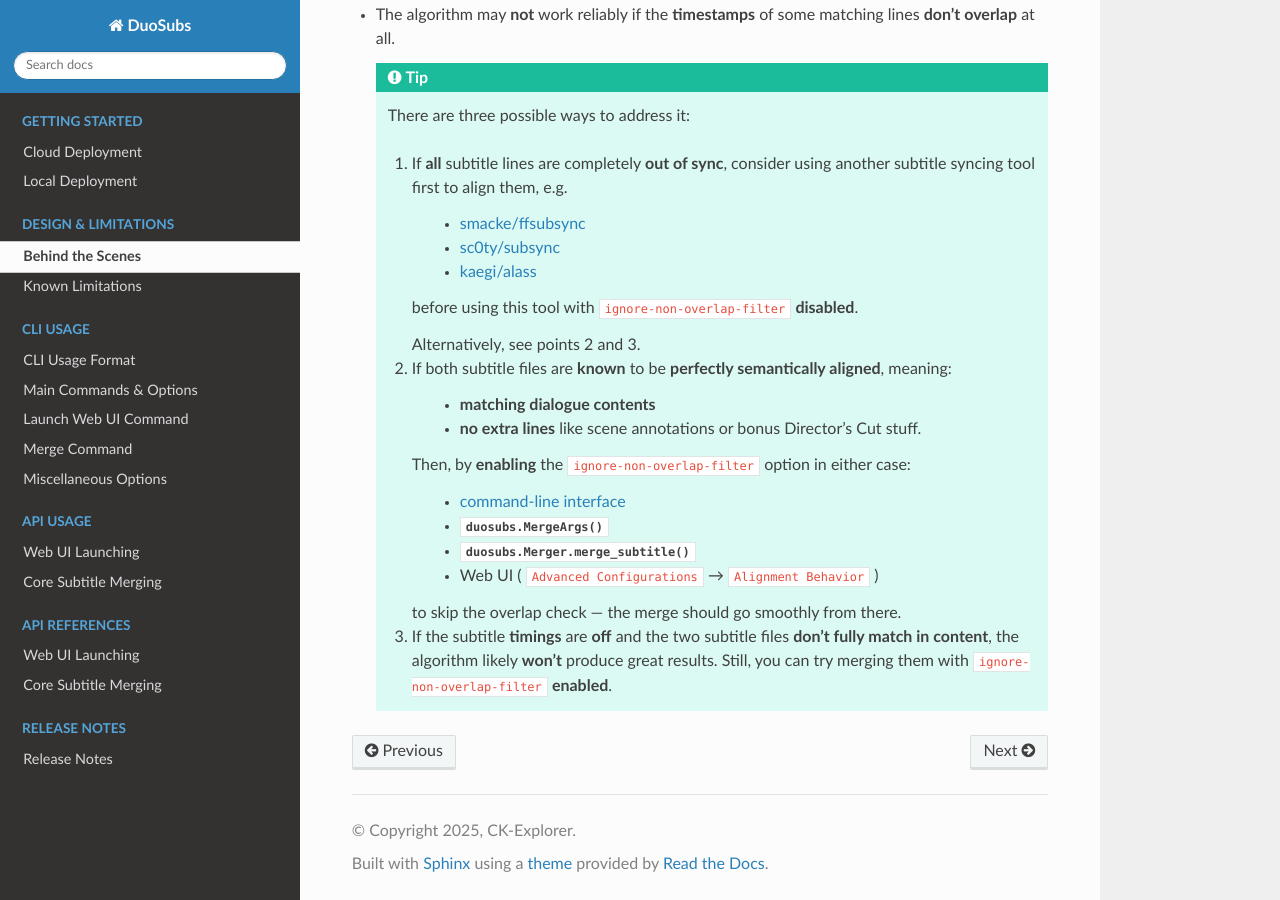
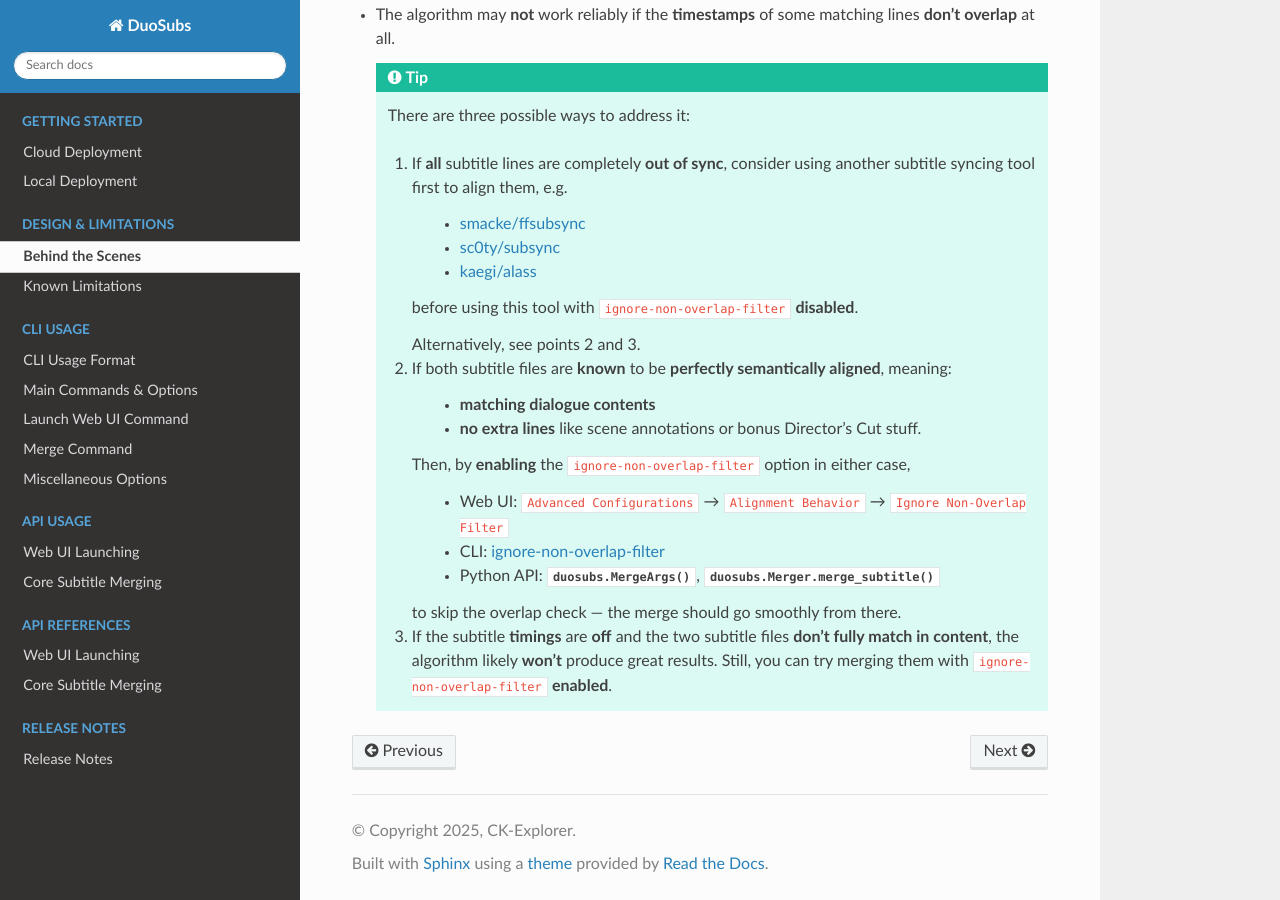
Before and after one commit to CK-Explorer/DuoSubs, a Sphinx documentation site: the page built from docs/design_and_limitations/design.rst, in a window 1280 px wide and 900 px high, scrolled down 1035 px. Built offline with Sphinx 7.4.7 and the Read the Docs theme 3.1.0, drawn with Linux system fonts in a browser that asks for light colours.

Commit message:
docs: improve the readability of the documentation

```diff
--- a/docs/cli_usage/usage.rst
+++ b/docs/cli_usage/usage.rst
@@ -9,9 +9,9 @@ The general ``DuoSubs`` CLI usage format is:
 
 where:
 
-- **COMMAND** → The main action to perform (e.g., ``merge``, ``launch-webui``)
-- **OPTIONS** → Optional flags or parameters (e.g., ``--help``)
-- **ARGUMENTS** → Positional inputs required by the command
+- **COMMAND** — the main action to perform (e.g., ``merge``, ``launch-webui``)
+- **OPTIONS** — optional flags or parameters (e.g., ``--help``)
+- **ARGUMENTS** — positional inputs required by the command
 
 Main Commands & Options
 =======================
--- a/docs/design_and_limitations/design.rst
+++ b/docs/design_and_limitations/design.rst
@@ -62,12 +62,11 @@ Known Limitations
             - **matching dialogue contents**
             - **no extra lines** like scene annotations or bonus Director's Cut stuff.
 
-           Then, by **enabling** the ``ignore-non-overlap-filter`` option in either case:
+           Then, by **enabling** the ``ignore-non-overlap-filter`` option in either case,
 
-            - :ref:`command-line interface <ignore-non-overlap-filter>`
-            - :meth:`duosubs.MergeArgs`
-            - :meth:`duosubs.Merger.merge_subtitle`
-            - Web UI ( ``Advanced Configurations`` → ``Alignment Behavior`` )
+            - Web UI: ``Advanced Configurations`` → ``Alignment Behavior`` → ``Ignore Non-Overlap Filter``
+            - CLI: :ref:`ignore-non-overlap-filter <ignore-non-overlap-filter>`
+            - Python API: :meth:`duosubs.MergeArgs`, :meth:`duosubs.Merger.merge_subtitle`
 
            to skip the overlap check — the merge should go smoothly from there.
 
```
Also changed, not shown: README.md (+4 -4 lines).
